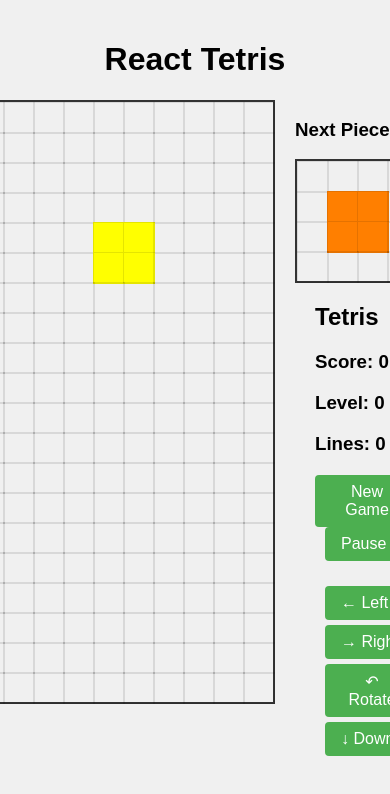
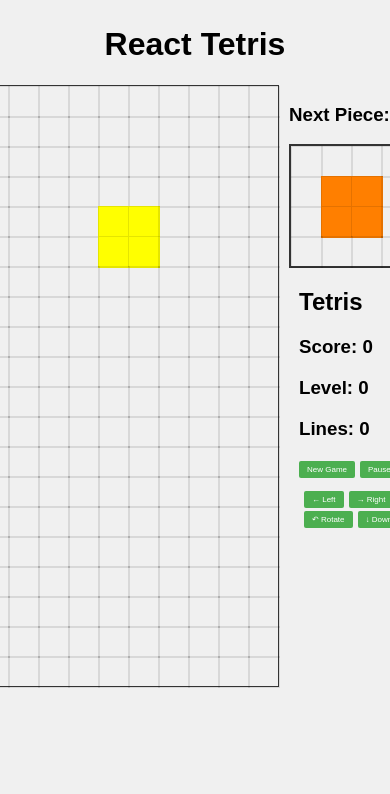
Before and after one commit to Tinkinazoo/Tetris-game, a React app: page / in a window 390 px wide. Shown: the top 794 px of the page. Built offline with nearby package versions, Linux system fonts and the light colour scheme.

Commit message:
First adaptive version...

```diff
--- a/package.json
+++ b/package.json
@@ -10,7 +10,8 @@
   },
   "dependencies": {
     "react": "^18.2.0",
-    "react-dom": "^18.2.0"
+    "react-dom": "^18.2.0",
+    "react-responsive": "^10.0.1"
   },
   "devDependencies": {
     "@types/react": "^18.2.0",
--- a/src/components/Board.tsx
+++ b/src/components/Board.tsx
@@ -1,6 +1,7 @@
 import React from 'react';
 import { COLS, ROWS, BLOCK_SIZE, COLORS } from '../game/constants';
 import Cell from './Cell';
+import { useMediaQuery } from 'react-responsive';
 
 interface BoardProps {
   board: number[][];
@@ -16,6 +17,7 @@ const Board: React.FC<BoardProps> = ({ board, piece }) => {
   const { shape, x, y, color } = piece;
   const displayBoard = board.map(row => [...row]);
 
+  const isMobile = useMediaQuery({ maxWidth: 767 });
   // Add current piece to the display board
   shape.forEach((row, rowIndex) => {
     row.forEach((cell, colIndex) => {
@@ -35,7 +37,7 @@ const Board: React.FC<BoardProps> = ({ board, piece }) => {
         display: 'grid',
         gridTemplateRows: `repeat(${ROWS}, ${BLOCK_SIZE}px)`,
         gridTemplateColumns: `repeat(${COLS}, ${BLOCK_SIZE}px)`,
-        border: '2px solid #333'
+        border: !isMobile ? '2px solid #333' : '1px solid #333'
       }}
     >
       {displayBoard.flatMap((row, rowIndex) =>
--- a/src/components/GameController.tsx
+++ b/src/components/GameController.tsx
@@ -4,6 +4,7 @@ import { KEY } from '../game/constants';
 import Board from './Board';
 import Preview from './Preview';
 import GameInfo from './GameInfo';
+import { useMediaQuery } from 'react-responsive';
 
 const GameController: React.FC = () => {
   const gameRef = useRef<Tetris | null>(null);
@@ -149,13 +150,15 @@ const GameController: React.FC = () => {
     updateGameState();
   };
 
+  const isMobile = useMediaQuery({ maxWidth: 767 });
+
   return (
-    <div style={{ display: 'flex', justifyContent: 'center', marginTop: '20px' }}>
+    <div style={{ display: 'flex', justifyContent: 'center', marginTop: !isMobile ? '20px' : '10px' }}>
       <div>
         <Board board={gameState.board} piece={gameState.piece} />
       </div>
-      <div style={{ marginLeft: '20px' }}>
-        <div style={{ marginBottom: '20px' }}>
+      <div style={{ marginLeft: !isMobile ? '20px' : '10px' }}>
+        <div style={{ marginBottom: !isMobile ? '20px' : '10px' }}>
           <h3>Next Piece:</h3>
           <Preview nextPiece={gameState.nextPiece} />
         </div>
--- a/src/components/GameInfo.tsx
+++ b/src/components/GameInfo.tsx
@@ -1,4 +1,5 @@
 import React from 'react';
+import { useMediaQuery } from 'react-responsive';
 
 interface GameInfoProps {
   score: number;
@@ -21,37 +22,39 @@ const GameInfo: React.FC<GameInfoProps> = ({
   onPause,
   onButtonClick,
 }) => {
+  const isMobile = useMediaQuery({ maxWidth: 767 });
+
   return (
-    <div style={{ marginLeft: '20px' }}>
+    <div style={{ marginLeft: !isMobile ? '20px' : '10px' }}>
       <h2>Tetris</h2>
       <div>
         <h3>Score: {score}</h3>
         <h3>Level: {level}</h3>
         <h3>Lines: {lines}</h3>
       </div>
-      <div style={{ marginTop: '20px' }}>
+      <div style={{ marginTop: !isMobile ? '20px' : '10px' }}>
         <button onClick={onReset}>New Game</button>
-        <button onClick={onPause} style={{ marginLeft: '10px' }}>
+        <button onClick={onPause} style={{ marginLeft: !isMobile ? '10px' : '5px' }}>
           {isPaused ? 'Resume' : 'Pause'}
         </button>
       </div>
-      <div style={{ marginTop: '20px' }}>
+      <div style={{ marginTop: !isMobile ? '20px' : '10px' }}>
         <div>
-          <button onClick={() => {onButtonClick("left")}} style={{ marginLeft: '10px', marginTop: '5px' }}>← Left</button>
-          <button onClick={() => {onButtonClick("right")}} style={{ marginLeft: '10px', marginTop: '5px' }}>→ Right</button>
+          <button onClick={() => {onButtonClick("left")}} style={{ marginLeft: !isMobile ? '10px' : '5px', marginTop: !isMobile ? '5px' : '2px' }}>← Left</button>
+          <button onClick={() => {onButtonClick("right")}} style={{ marginLeft: !isMobile ? '10px' : '5px', marginTop: !isMobile ? '5px' : '2px' }}>→ Right</button>
         </div>
         <div>
-          <button onClick={() => {onButtonClick("rotate")}} style={{ marginLeft: '10px', marginTop: '5px' }}>↶ Rotate</button>
-          <button onClick={() => {onButtonClick("down")}} style={{ marginLeft: '10px', marginTop: '5px' }}>↓ Down</button>
+          <button onClick={() => {onButtonClick("rotate")}} style={{ marginLeft: !isMobile ? '10px' : '5px', marginTop: !isMobile ? '5px' : '2px' }}>↶ Rotate</button>
+          <button onClick={() => {onButtonClick("down")}} style={{ marginLeft: !isMobile ? '10px' : '5px', marginTop: !isMobile ? '5px' : '2px' }}>↓ Down</button>
         </div>
       </div>
       {isGameOver && (
-        <div style={{ marginTop: '20px', color: 'red' }}>
+        <div style={{ marginTop: !isMobile ? '20px' : '10px', color: 'red' }}>
           <h2>Game Over!</h2>
         </div>
       )}
       {isPaused && !isGameOver && (
-        <div style={{ marginTop: '20px', color: 'orange' }}>
+        <div style={{ marginTop: !isMobile ? '20px' : '10px', color: 'orange' }}>
           <h2>Paused</h2>
         </div>
       )}
--- a/src/styles/styles.css
+++ b/src/styles/styles.css
@@ -3,6 +3,15 @@ body {
   background-color: #f0f0f0;
   margin: 0;
   padding: 20px;
+}
+
+@media (max-width: 767px) {
+  body {
+    font-family: Arial, sans-serif;
+    background-color: #f0f0f0;
+    margin: 0;
+    padding: 5px;
+  }
 }
 
 button {
@@ -15,6 +24,18 @@ button {
   font-size: 16px;
 }
 
+@media (max-width: 767px) {
+  button {
+    padding: 4px 8px;
+    background-color: #4CAF50;
+    color: white;
+    border: none;
+    border-radius: 2px;
+    cursor: pointer;
+    font-size: 8px;
+}
+}
+
 button:hover {
   background-color: #45a049;
 }
```
